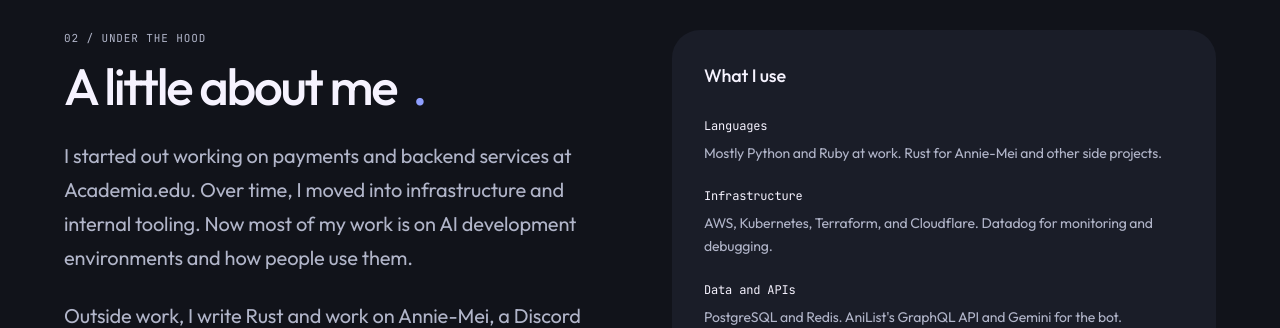
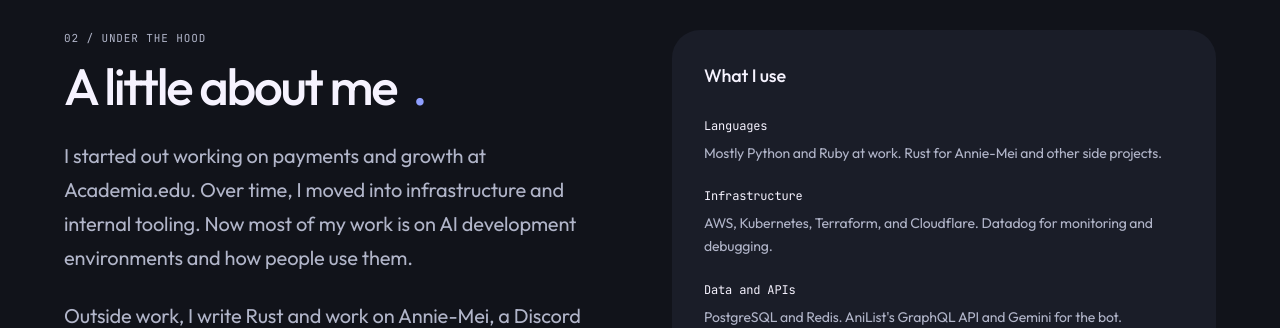
Before and after one commit to InfernapeXavier/InfernapeXavier.github.io, a Next.js app: page / in a window 1280 px wide. Shown: the part 1560-1888 px from the top of the page. Built offline with nearby package versions, Linux system fonts and the light colour scheme.

Commit message:
fix(content): describe early work as payments and growth
Amp-Thread-ID: https://ampcode.com/threads/T-01a14c07-da29-7310-b8ab-fd409417c6c2
Co-authored-by: Amp <amp@ampcode.com>

```diff
--- a/src/app/page.tsx
+++ b/src/app/page.tsx
@@ -131,10 +131,9 @@ export default function Home() {
             </span>
           </h2>
           <p>
-            I started out working on payments and backend services at
-            Academia.edu. Over time, I moved into infrastructure and internal
-            tooling. Now most of my work is on AI development environments and
-            how people use them.
+            I started out working on payments and growth at Academia.edu. Over
+            time, I moved into infrastructure and internal tooling. Now most of
+            my work is on AI development environments and how people use them.
           </p>
           <p>
             Outside work, I write Rust and work on Annie-Mei, a Discord bot for
```
